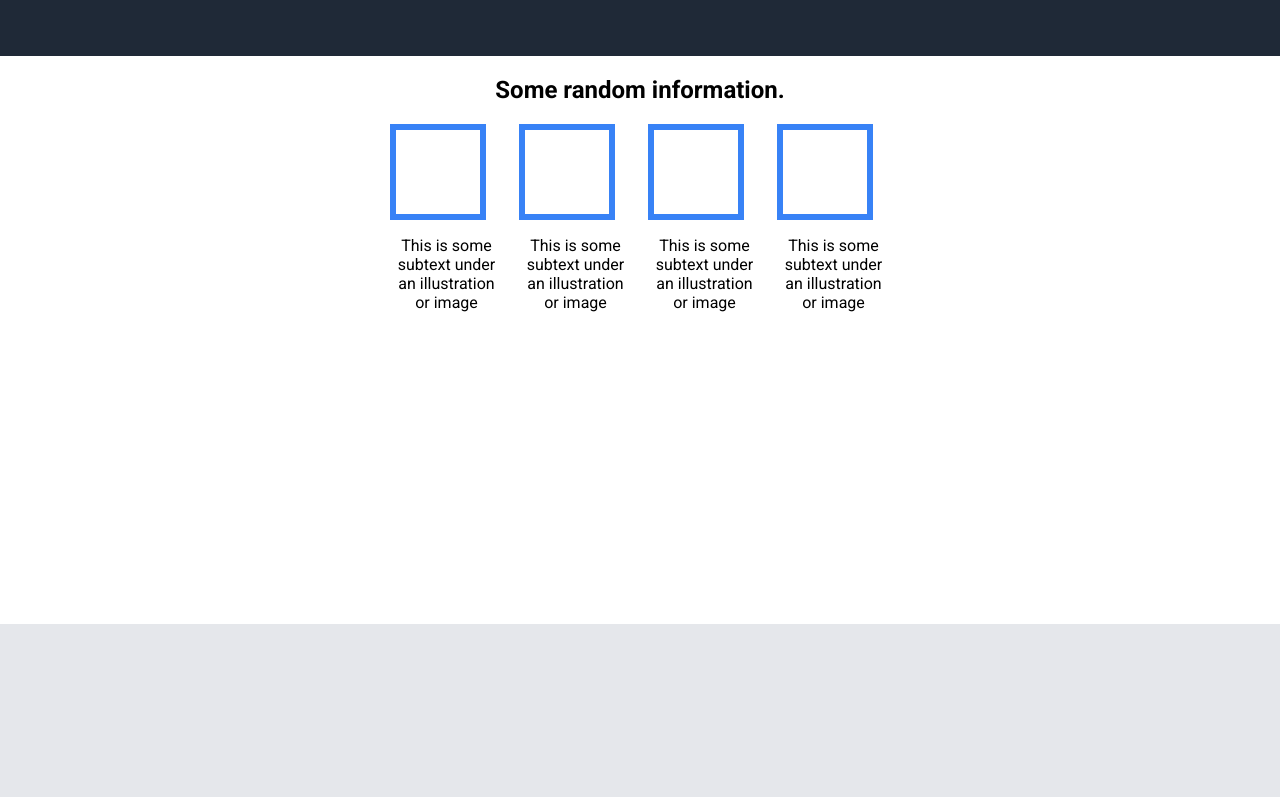
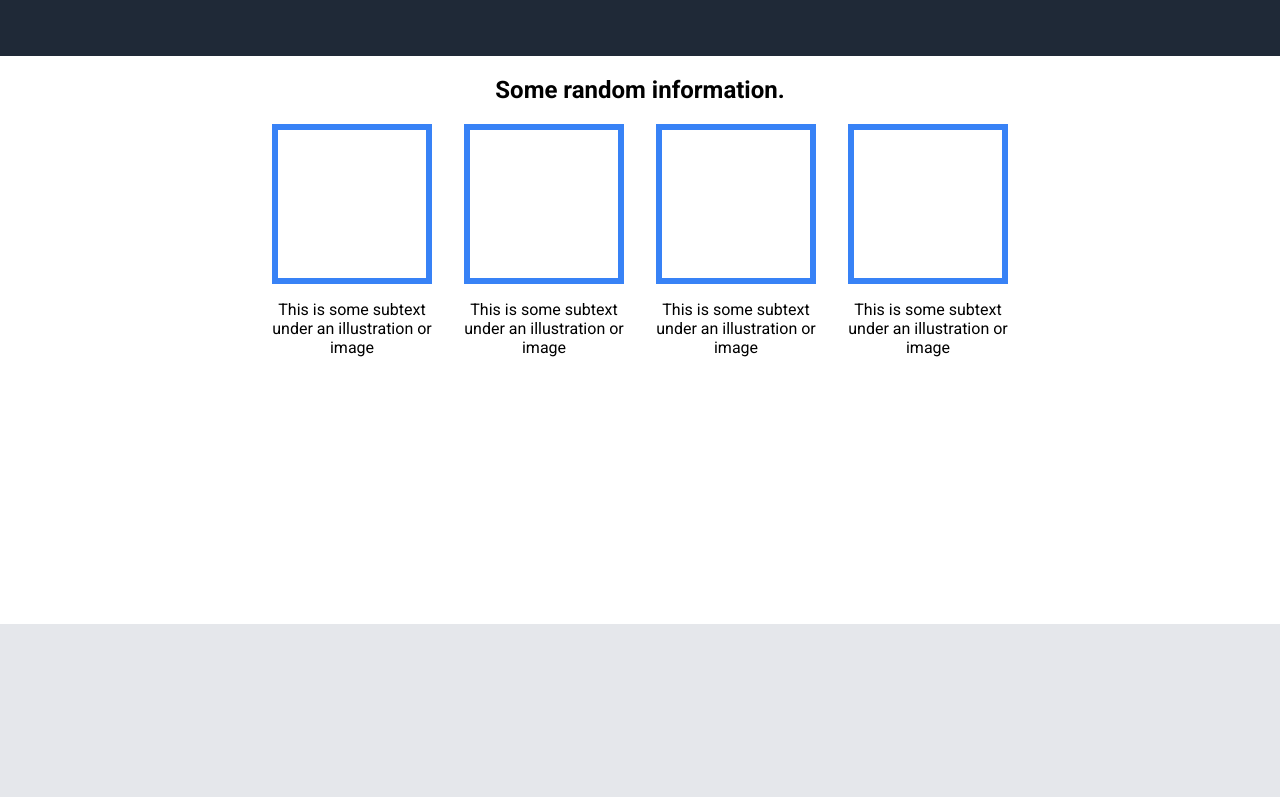
Before and after one commit to 4483-s/website-mimicking, a plain HTML site: page index.html in a window 1280 px wide. Shown: the part 360-1157 px from the top of the page. Drawn offline with Linux system fonts and the light colour scheme.

Commit message:
change square size

```diff
--- a/style.css
+++ b/style.css
@@ -85,12 +85,12 @@ h1 {
   width: 500px;
   display: flex;
   height: 500px;
-  gap: 1em;
+  gap: 2em;
   justify-content: center;
 }
 .square {
-  width: 6em;
-  height: 6em;
+  width: 10em;
+  height: 10em;
   border: 0.4em solid #3882f6;
 }
 #third {
```
